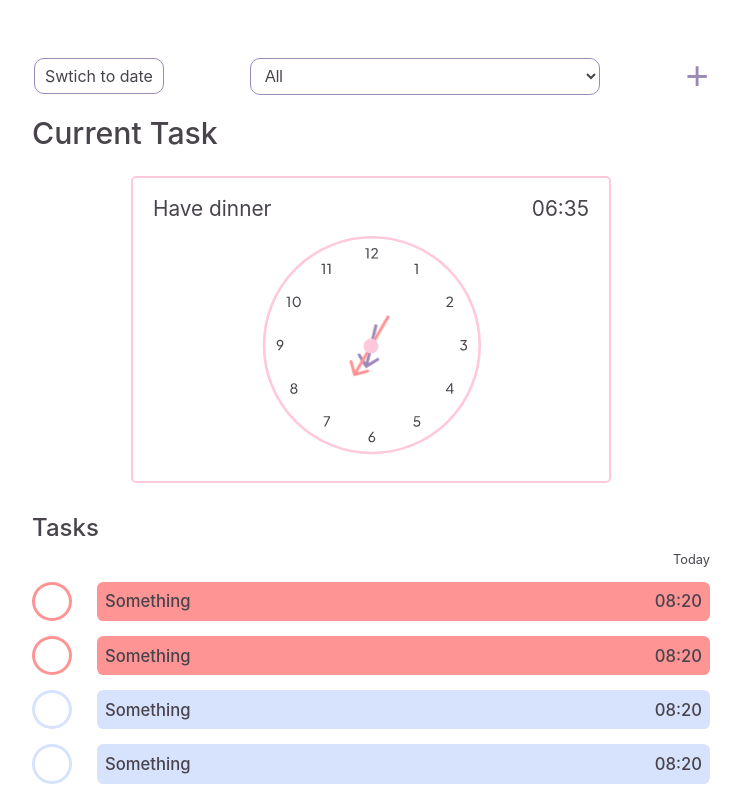
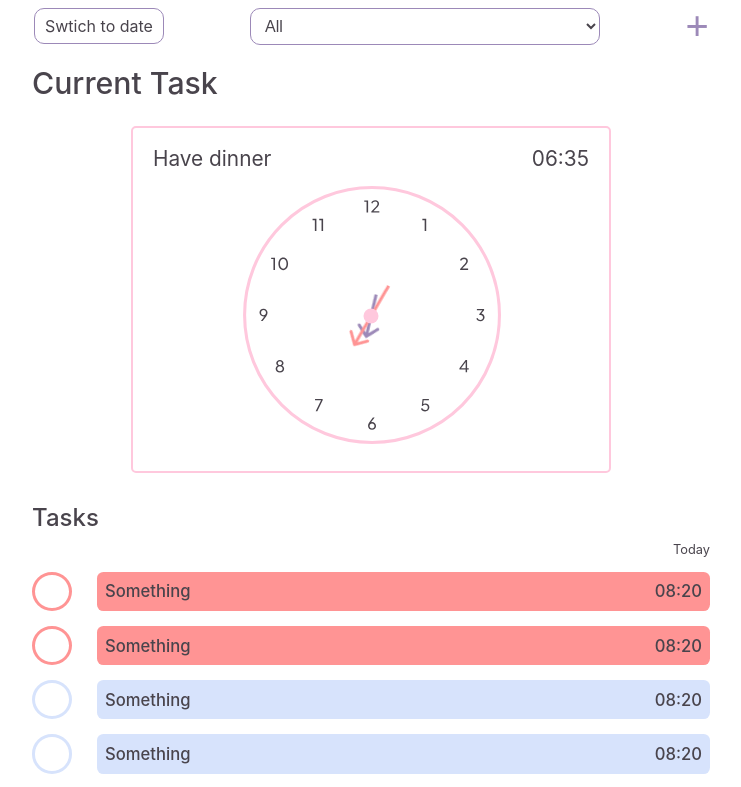
Before and after one commit to Amin-Ansari/My-to-do-list, a React (Create React App) app: page / in a window 1280 px wide. Shown: the top 787 px of the page, without its empty margins (269-1010 px from the left). Built offline with nearby package versions, Linux system fonts and the light colour scheme.

Commit message:
the moveSide animation of appContainer component is done

```diff
--- a/src/App.css
+++ b/src/App.css
@@ -1,6 +1,8 @@
 .App {
   transition: all 0.4s ease-in-out;
   height: auto;
+  display: flex;
+  justify-content: center;
 }
 #catagory-select-list {
   display: flex;
--- a/src/App.js
+++ b/src/App.js
@@ -18,16 +18,20 @@ import ToDoList from "./Components/Data/ToDoList";
 
 function App() {
   const [appMarginState, updateMarginState] = useState(false);
+  const [topicState, updateTopicState] = useState(false);
   const isVisibil = (givenStateValue) => {
     updateMarginState(givenStateValue);
     console.log(appMarginState);
   };
+  function topicIsChoosen(givenValue) {
+    updateTopicState(givenValue);
+  }
   return (
     <div
       className="App"
       style={{ margin: `${appMarginState ? "20px" : "0px"}` }}
     >
-      <AppContainer>
+      <AppContainer animationState={topicState}>
         <Header>
           <OptionList>
             <OffCanvas onOffCanvasVisibility={isVisibil}></OffCanvas>
@@ -35,7 +39,7 @@ function App() {
           <CatagoryForm>
             <SelectAndOption></SelectAndOption>
           </CatagoryForm>
-          <AddButton></AddButton>
+          <AddButton onTopicClick={topicIsChoosen}></AddButton>
         </Header>
         <TaskSection>
           <CurrentTaskTitle />
--- a/src/Components/Data/AddButton.js
+++ b/src/Components/Data/AddButton.js
@@ -4,7 +4,7 @@ import React from "react";
 import { FontAwesomeIcon } from "@fortawesome/react-fontawesome";
 import { useState } from "react";
 
-const AddButton = () => {
+const AddButton = (props) => {
   const [isTopicAppear, updateAppear] = useState(false);
   const toggleTopicContainer = () => {
     isTopicAppear ? updateAppear(false) : updateAppear(true);
@@ -12,10 +12,17 @@ const AddButton = () => {
   const setToFalse = (theFalseValue) => {
     updateAppear(theFalseValue);
   };
+  const topicSelected = () => {
+    props.onTopicClick(true);
+  };
   return (
     <React.Fragment>
       {ReactDom.createPortal(
-        <AddingTopic appearOrNot={isTopicAppear} onHiding={setToFalse} />,
+        <AddingTopic
+          appearOrNot={isTopicAppear}
+          onHiding={setToFalse}
+          onTopicChoose={topicSelected}
+        />,
         document.getElementById("where-adding-topic-goes-to")
       )}
       <button
@@ -43,9 +50,9 @@ const AddingTopic = (props) => {
           props.appearOrNot ? "topict-goes-up" : "hide"
         }`}
       >
-        <div>Add task</div>
-        <div>Add list</div>
-        <div>Add routine</div>
+        <div onClick={props.onTopicChoose}>Add task</div>
+        <div onClick={props.onTopicChoose}>Add list</div>
+        <div onClick={props.onTopicChoose}>Add routine</div>
       </div>
     </div>
   );
--- a/src/Components/Data/Clock.css
+++ b/src/Components/Data/Clock.css
@@ -7,7 +7,7 @@
 }
 .clock-image {
   width: 80%;
-  max-width: 220px;
+  max-width: 260px;
   height: auto;
 }
 .arrow {
--- a/src/Components/Data/TaskTimer.css
+++ b/src/Components/Data/TaskTimer.css
@@ -1,7 +1,7 @@
 .timer-container {
   border: 2px solid #ffc8dd;
-  max-width: 100%;
-  max-width: 480px;
+  width: 100%;
+  max-width: 580px;
   margin: 25px auto;
   border-radius: 5px;
   display: flex;
--- a/src/Components/UI/AppContainer.js
+++ b/src/Components/UI/AppContainer.js
@@ -1,7 +1,16 @@
 import classes from "./AppContainer.module.css";
 
 const AppContainer = (props) => {
-  return <div className={classes["app-container-style"]}>{props.children}</div>;
+  console.log(props.animationState);
+  return (
+    <div
+      className={`${classes["app-container-style"]} ${
+        props.animationState ? classes["move-toSide-animation"] : ""
+      }`}
+    >
+      {props.children}
+    </div>
+  );
 };
 
 export default AppContainer;
--- a/src/Components/UI/AppContainer.module.css
+++ b/src/Components/UI/AppContainer.module.css
@@ -1,6 +1,18 @@
 .app-container-style {
   width: 100%;
   max-width: 700px;
-  height: 150px;
-  margin: 50px auto;
+  height: auto;
+  flex-shrink: 0;
 }
+.move-toSide-animation {
+  animation: moveToSide 2s ease 0s 1 normal backwards;
+}
+
+@keyframes moveToSide {
+  from {
+    transform: translateX(0px);
+  }
+  to {
+    transform: translateX(-2000px);
+  }
+}
```
Also changed, not shown: src/Components/UI/AddSection.css (added, +8 -0 lines), src/Components/UI/AddSection.js (added, +7 -0 lines).
